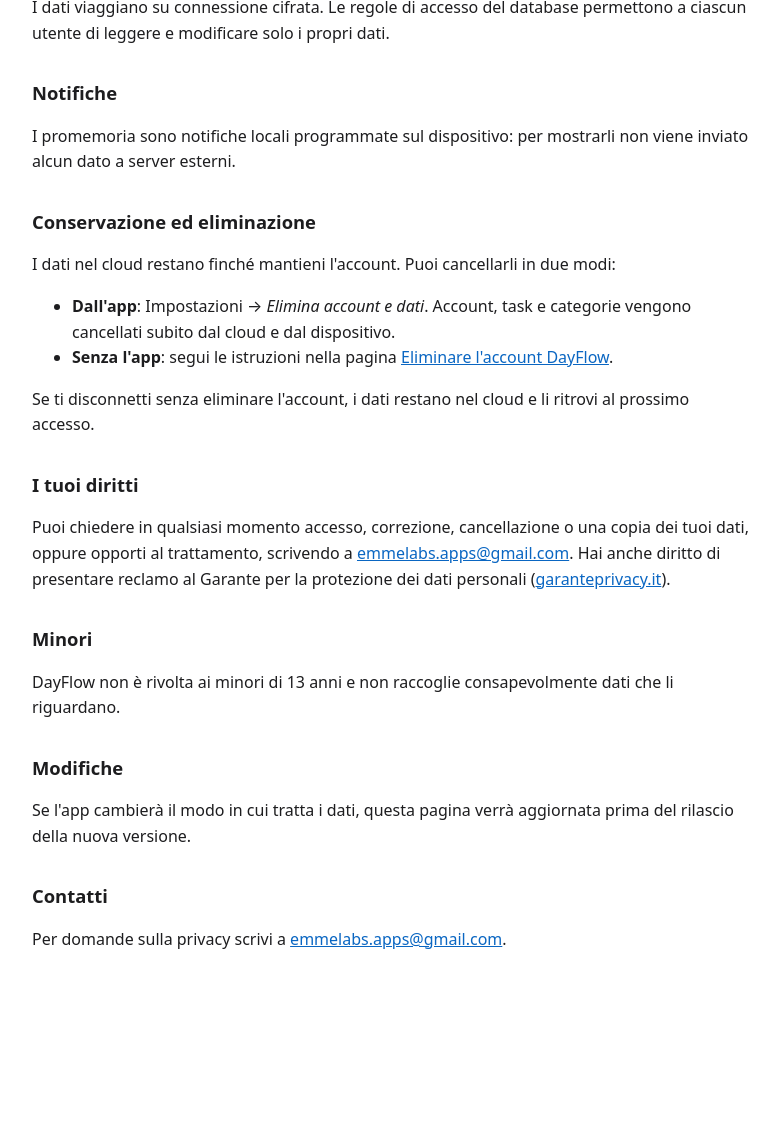
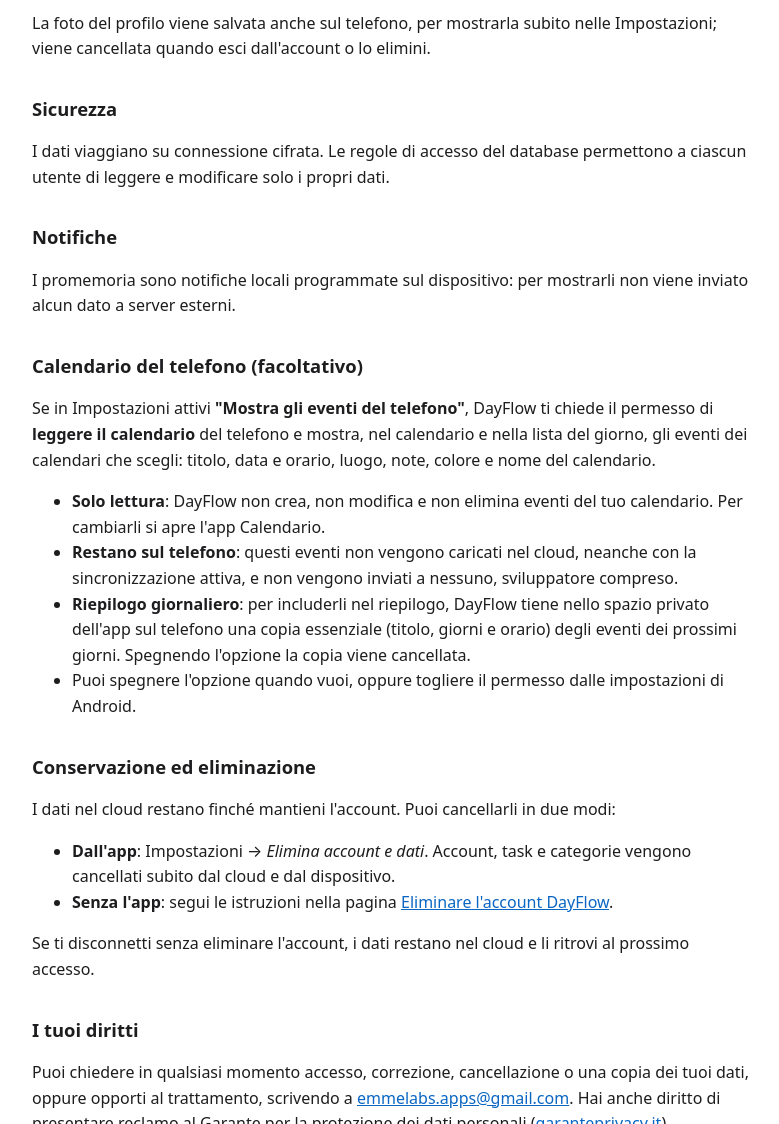
Before and after one commit to super049/privacy, a plain HTML site: page dayflow/index.html in a window 1280 px wide. Shown: the part 1113-2237 px from the top of the page, without its empty margins (248-1027 px from the left). Before the commit the page ends 2129 px from the top, so only its background shows below. Drawn offline with Linux system fonts and the light colour scheme.

Commit message:
DayFlow: calendario del telefono in sola lettura (versione 1.1.0)
Co-Authored-By: Claude Opus 5.5 <noreply@anthropic.com>

```diff
--- a/dayflow/index.html
+++ b/dayflow/index.html
@@ -14,7 +14,7 @@
 </head>
 <body>
 <h1>Informativa sulla privacy di DayFlow</h1>
-<p class="muted">Ultimo aggiornamento: 22 ottobre 2026</p>
+<p class="muted">Ultimo aggiornamento: 20 novembre 2026</p>
 
 <p>DayFlow è un'app di calendario e to-do con promemoria. Questa informativa spiega quali dati usa l'app, perché e come puoi controllarli.</p>
 
@@ -22,6 +22,7 @@
 <ul>
   <li>Puoi usare DayFlow <strong>senza account</strong>: in quel caso tutto resta solo sul tuo dispositivo.</li>
   <li>Se scegli di <strong>accedere con Google</strong>, i tuoi task vengono salvati nel cloud per sincronizzarli tra i tuoi dispositivi.</li>
+  <li><strong>Calendario del telefono (facoltativo)</strong>: se lo attivi, DayFlow legge gli eventi del calendario del telefono per mostrarli, senza mai modificarli. Restano sul telefono e non vengono mai caricati nel cloud.</li>
   <li>Niente pubblicità, niente vendita di dati, nessuno strumento di analisi o tracciamento.</li>
   <li>Puoi eliminare account e dati in qualsiasi momento, dall'app o scrivendoci.</li>
 </ul>
@@ -40,12 +41,22 @@
 </ul>
 <p>Questi dati sono conservati su <strong>Google Firebase</strong> (Firebase Authentication e Cloud Firestore), che agisce come fornitore per conto di Emme Labs. Google può trattare i dati anche fuori dall'Unione Europea, con le garanzie previste dal GDPR (clausole contrattuali standard). Maggiori informazioni: <a href="https://firebase.google.com/support/privacy">firebase.google.com/support/privacy</a>.</p>
 <p>La base giuridica è la fornitura del servizio di sincronizzazione che hai richiesto (art. 6.1.b GDPR).</p>
+<p>La foto del profilo viene salvata anche sul telefono, per mostrarla subito nelle Impostazioni; viene cancellata quando esci dall'account o lo elimini.</p>
 
 <h2>Sicurezza</h2>
 <p>I dati viaggiano su connessione cifrata. Le regole di accesso del database permettono a ciascun utente di leggere e modificare solo i propri dati.</p>
 
 <h2>Notifiche</h2>
 <p>I promemoria sono notifiche locali programmate sul dispositivo: per mostrarli non viene inviato alcun dato a server esterni.</p>
+
+<h2>Calendario del telefono (facoltativo)</h2>
+<p>Se in Impostazioni attivi <strong>"Mostra gli eventi del telefono"</strong>, DayFlow ti chiede il permesso di <strong>leggere il calendario</strong> del telefono e mostra, nel calendario e nella lista del giorno, gli eventi dei calendari che scegli: titolo, data e orario, luogo, note, colore e nome del calendario.</p>
+<ul>
+  <li><strong>Solo lettura</strong>: DayFlow non crea, non modifica e non elimina eventi del tuo calendario. Per cambiarli si apre l'app Calendario.</li>
+  <li><strong>Restano sul telefono</strong>: questi eventi non vengono caricati nel cloud, neanche con la sincronizzazione attiva, e non vengono inviati a nessuno, sviluppatore compreso.</li>
+  <li><strong>Riepilogo giornaliero</strong>: per includerli nel riepilogo, DayFlow tiene nello spazio privato dell'app sul telefono una copia essenziale (titolo, giorni e orario) degli eventi dei prossimi giorni. Spegnendo l'opzione la copia viene cancellata.</li>
+  <li>Puoi spegnere l'opzione quando vuoi, oppure togliere il permesso dalle impostazioni di Android.</li>
+</ul>
 
 <h2>Conservazione ed eliminazione</h2>
 <p>I dati nel cloud restano finché mantieni l'account. Puoi cancellarli in due modi:</p>
```
